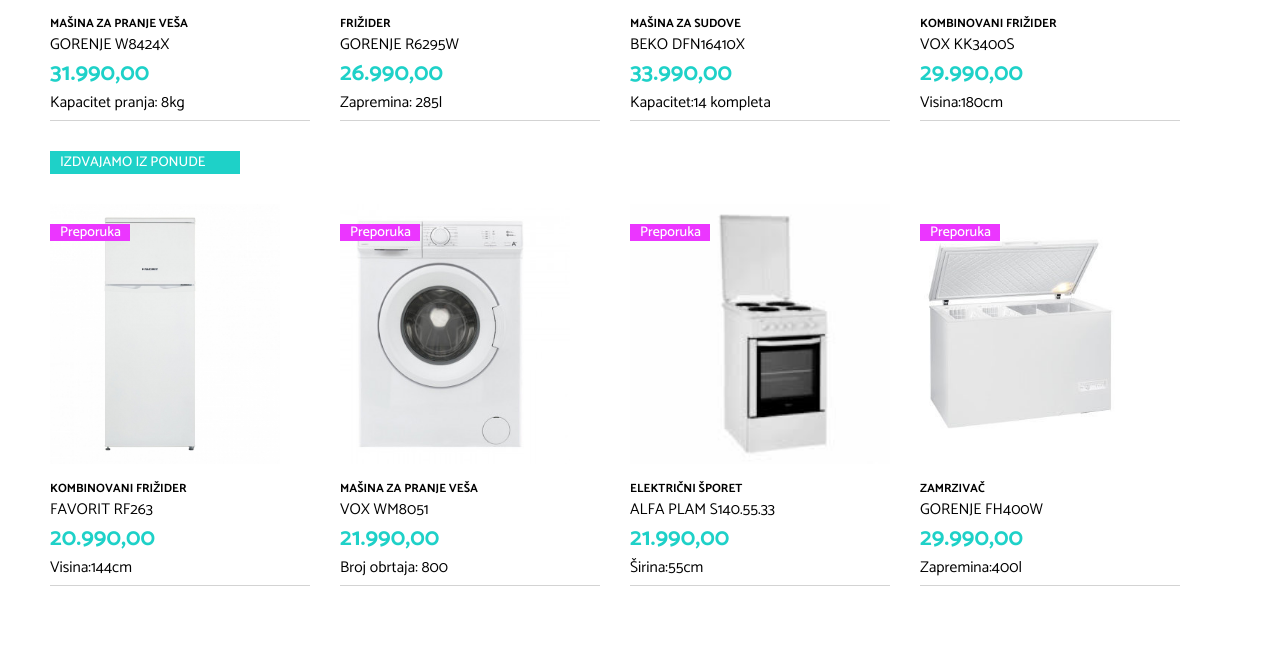
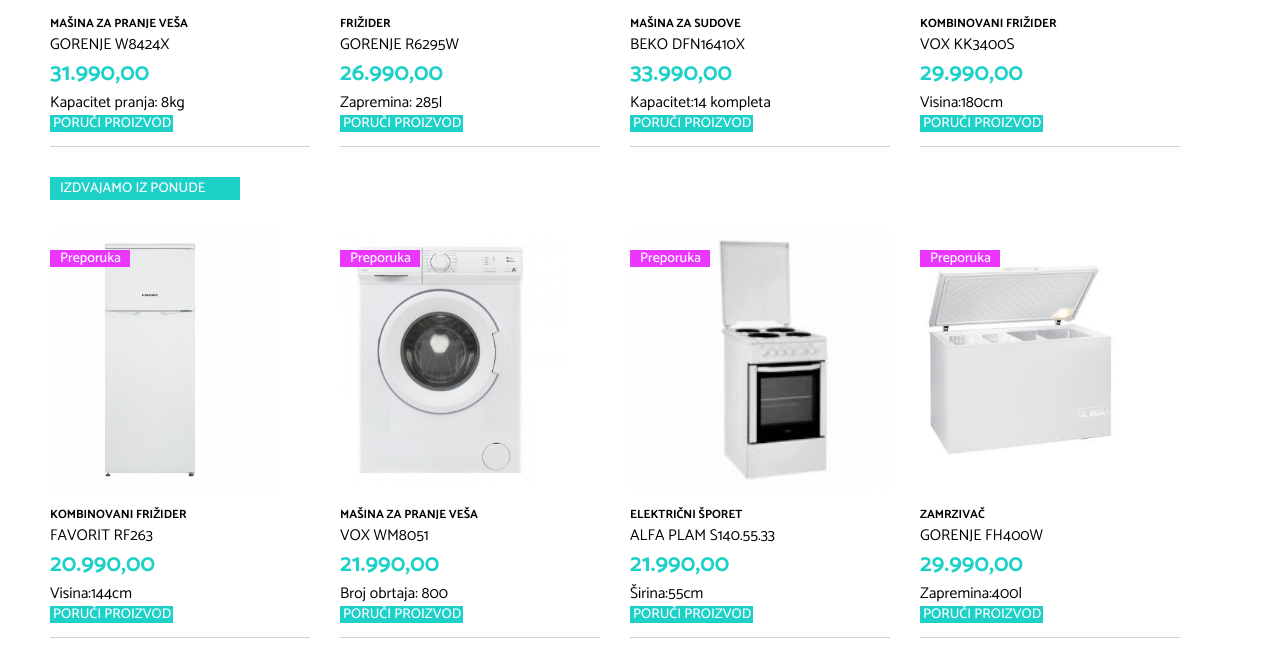
Before and after one commit to simonic77/fles1, a PHP site: page /index.html in a window 1280 px wide. Shown: the part 1364-2020 px from the top of the page. Run offline with PHP 8.4, Linux system fonts and the light colour scheme; some web fonts are replaced.

Commit message:
Add files via upload

```diff
--- a/index.html
+++ b/index.html
@@ -99,6 +99,7 @@
 						<p class="model">GORENJE W8424X</p>
 						<p class="cena">31.990,00</p>
 						<p class="model">Kapacitet pranja: 8kg</p>
+						<a href="http://www.123formbuilder.com/form-5344773/form"><p class="poruci">PORUČI PROIZVOD</p></a>
 					</p>
 				</div>
 				<div class="kocka">
@@ -111,6 +112,7 @@
 						<p class="model">GORENJE R6295W</p>
 						<p class="cena">26.990,00</p>
 						<p class="model">Zapremina: 285l</p>
+						<a href="http://www.123formbuilder.com/form-5344773/form"><p class="poruci">PORUČI PROIZVOD</p></a>
 					</p>
 				</div>
 				<div class="kocka">
@@ -123,6 +125,7 @@
 						<p class="model">BEKO DFN16410X</p>
 						<p class="cena">33.990,00</p>
 						<p class="model">Kapacitet:14 kompleta</p>
+						<a href="http://www.123formbuilder.com/form-5344773/form"><p class="poruci">PORUČI PROIZVOD</p></a>
 					</p>
 				</div>
 				<div class="kocka">
@@ -135,6 +138,7 @@
 						<p class="model">VOX KK3400S</p>
 						<p class="cena">29.990,00</p>
 						<p class="model">Visina:180cm</p>
+						<a href="http://www.123formbuilder.com/form-5344773/form"><p class="poruci">PORUČI PROIZVOD</p></a>
 					</p>
 				</div>
 				<div class="clear"></div>
@@ -150,6 +154,7 @@
 						<p class="model">FAVORIT RF263</p>
 						<p class="cena">20.990,00</p>
 						<p class="model">Visina:144cm</p>
+						<a href="http://www.123formbuilder.com/form-5344773/form"><p class="poruci">PORUČI PROIZVOD</p></a>
 					</p>
 				</div>
 				<div class="kocka">
@@ -162,6 +167,7 @@
 						<p class="model">VOX WM8051</p>
 						<p class="cena">21.990,00</p>
 						<p class="model">Broj obrtaja: 800</p>
+						<a href="http://www.123formbuilder.com/form-5344773/form"><p class="poruci">PORUČI PROIZVOD</p></a>
 					</p>
 				</div>
 				<div class="kocka">
@@ -174,6 +180,7 @@
 						<p class="model">ALFA PLAM S140.55.33</p>
 						<p class="cena">21.990,00</p>
 						<p class="model">Širina:55cm</p>
+						<a href="http://www.123formbuilder.com/form-5344773/form"><p class="poruci">PORUČI PROIZVOD</p></a>
 					</p>
 				</div>
 				<div class="kocka">
@@ -186,6 +193,7 @@
 						<p class="model">GORENJE FH400W</p>
 						<p class="cena">29.990,00</p>
 						<p class="model">Zapremina:400l</p>
+						<a href="http://www.123formbuilder.com/form-5344773/form"><p class="poruci">PORUČI PROIZVOD</p></a>
 					</p>
 				</div>
 				<div class="clear"></div>
@@ -231,7 +239,6 @@
 			<ul class="footer-links-main">
 				<li><a href="index.html">Početna stranica</a></li>
 				<li><a href="ugradno.html">Ugradna tehnika</a></li>
-				<li><a href="#">Naš asortiman</a></li>
 				<li><a href="#">O nama</a></li>
 				<li><a href="http://www.123formbuilder.com/form-5341107/form">Kontakt</a></li>
 			</ul>
--- a/style.css
+++ b/style.css
@@ -493,7 +493,7 @@
 
 footer{
 	width: calc(100% - 80px);
-	padding: 40px 40px;
+	padding: 30px 30px;
 	background-color: #111;
 	margin-top: 20px;
 	overflow: hidden;
@@ -513,14 +513,14 @@
 	font-family: Catamaran;
 	font-size: 24px;
 	color: #fff;
-	line-height: 40px;
+	line-height: 30px;
 }
 .footer-links-cases{
 	display: none;
 }
 
 .footer-sm {
-	padding-top:50px;
+	padding-top:30px;
 	width: 60px;
 	float:right;
 }
@@ -572,7 +572,7 @@
 	font-family: Catamaran;
 	font-size: 14px;
 	color: white;
-	background-color: #0394fc;
+	background-color: #1ED1C8;
 	font-weight: 500;
 	display: block;
 	padding-left:3px;
```
